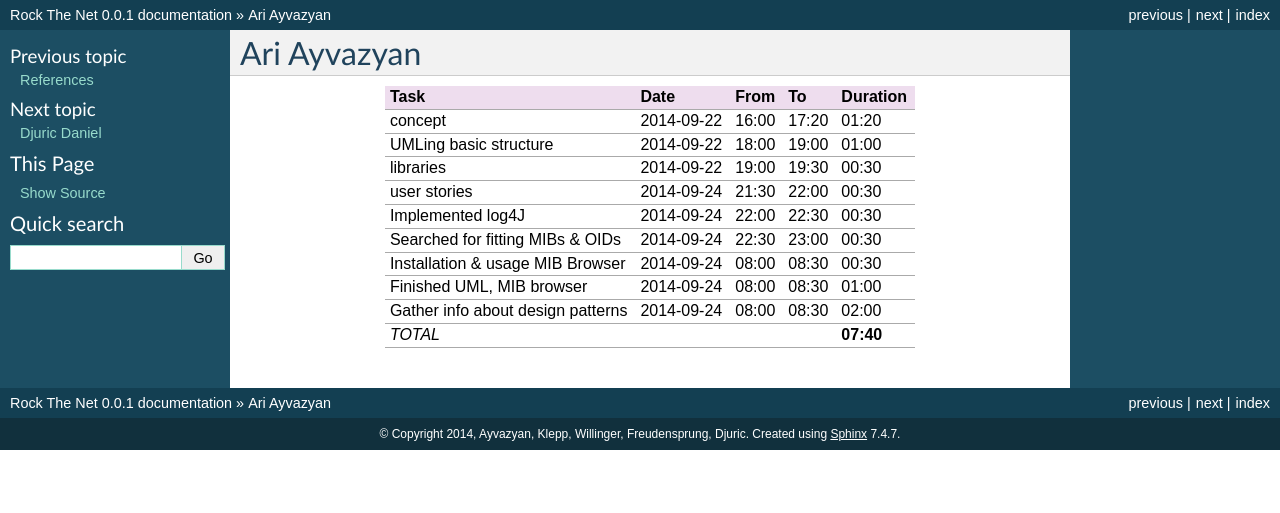
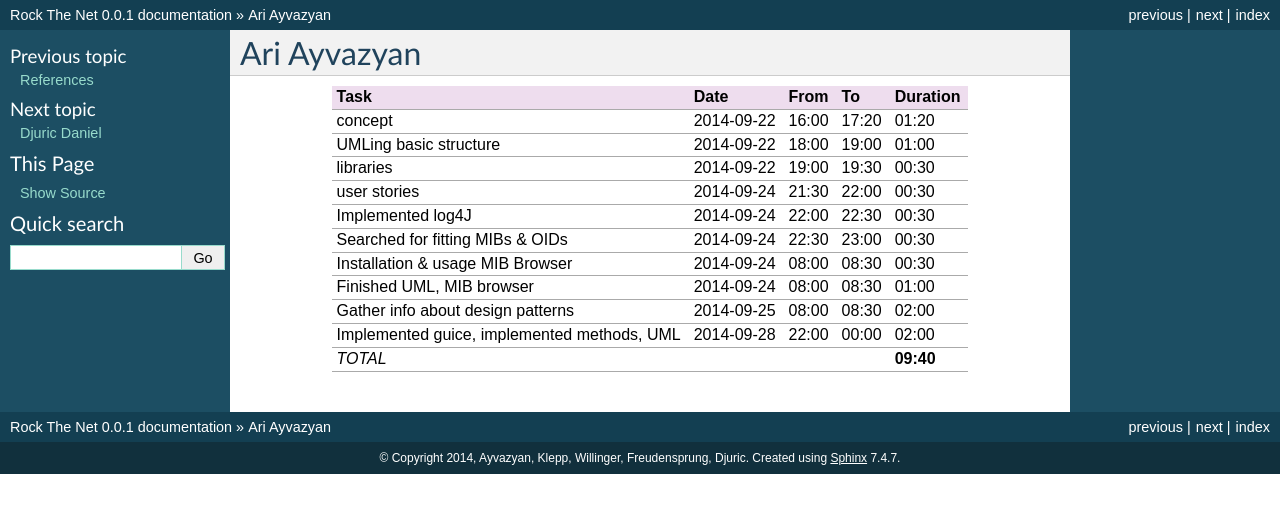
Before and after one commit to aayvazyan-tgm/RouterManagementProject_RockTheNet, a Sphinx documentation site: the page built from docs/timerecording_ayvazyan.rst, in a window 1280 px wide. Shown: the top 513 px of the page. Built offline with Sphinx 7.4.7, drawn with Linux system fonts in a browser that asks for light colours.

Commit message:
Update timerecording_ayvazyan.rst

```diff
--- a/docs/timerecording_ayvazyan.rst
+++ b/docs/timerecording_ayvazyan.rst
@@ -1,17 +1,18 @@
 Ari Ayvazyan
 ============
 
-================================= ========== ===== ===== =========
-Task                              Date       From  To    Duration
-================================= ========== ===== ===== =========
-concept                           2014-09-22 16:00 17:20   01:20
-UMLing basic structure            2014-09-22 18:00 19:00   01:00
-libraries                         2014-09-22 19:00 19:30   00:30
-user stories                      2014-09-24 21:30 22:00   00:30
-Implemented log4J                 2014-09-24 22:00 22:30   00:30
-Searched for fitting MIBs & OIDs  2014-09-24 22:30 23:00   00:30
-Installation & usage MIB Browser  2014-09-24 08:00 08:30   00:30
-Finished UML, MIB browser         2014-09-24 08:00 08:30   01:00
-Gather info about design patterns 2014-09-24 08:00 08:30   02:00
-*TOTAL*                                                  **07:40**
-================================= ========== ===== ===== =========
+============================================== ========== ===== ===== =========
+Task                                           Date       From  To    Duration
+============================================== ========== ===== ===== =========
+concept                                        2014-09-22 16:00 17:20   01:20
+UMLing basic structure                         2014-09-22 18:00 19:00   01:00
+libraries                                      2014-09-22 19:00 19:30   00:30
+user stories                                   2014-09-24 21:30 22:00   00:30
+Implemented log4J                              2014-09-24 22:00 22:30   00:30
+Searched for fitting MIBs & OIDs               2014-09-24 22:30 23:00   00:30
+Installation & usage MIB Browser               2014-09-24 08:00 08:30   00:30
+Finished UML, MIB browser                      2014-09-24 08:00 08:30   01:00
+Gather info about design patterns              2014-09-25 08:00 08:30   02:00
+Implemented guice, implemented methods, UML    2014-09-28 22:00 00:00   02:00
+*TOTAL*                                                               **09:40**
+============================================== ========== ===== ===== =========
```
